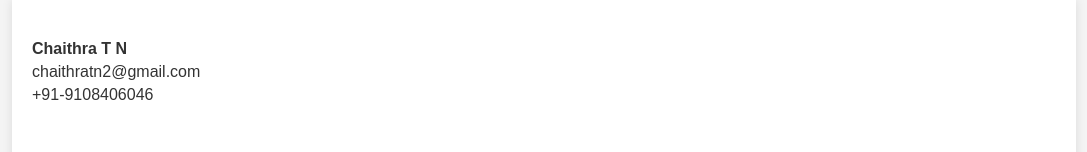
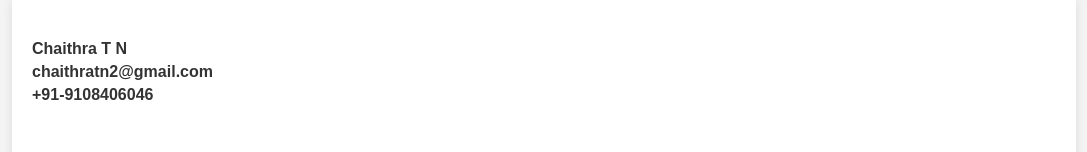
Before and after one commit to chaithra-1904/Resume, a plain HTML site: page index.html in a window 1280 px wide. Shown: the top 152 px of the page, without its empty margins (96-1183 px from the left). Drawn offline with Linux system fonts and the light colour scheme.

Commit message:
Add resume content

```diff
--- a/index.html
+++ b/index.html
@@ -51,8 +51,8 @@
             <strong>Chaithra T N</strong>
 
             <div class="contact-info">
-                <p>chaithratn2@gmail.com</p>
-                <p>+91-9108406046</p>
+                <p><strong>chaithratn2@gmail.com</strong></p>
+                <p><strong>+91-9108406046</strong></p>
             </div>
         </header>
 
```
